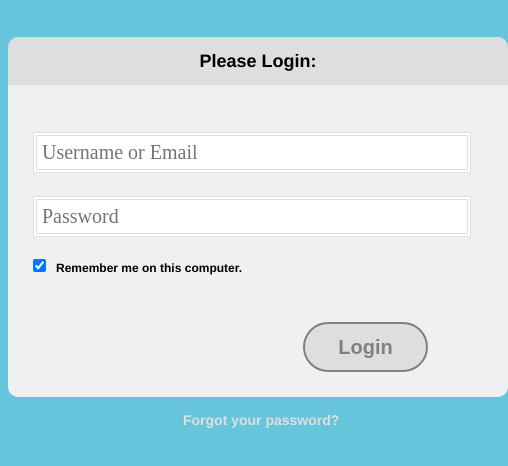
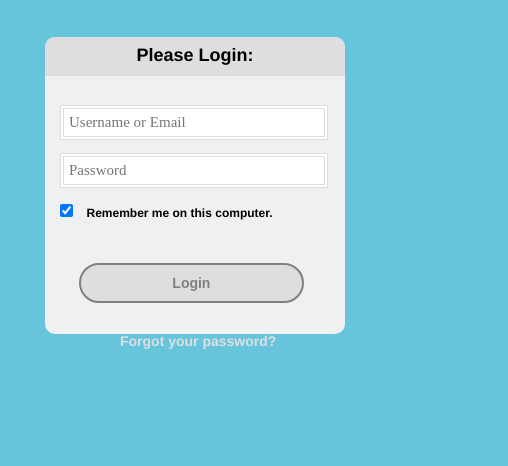
Before and after one commit to Dkelley200/Tech-Academy-Projects, a plain HTML site: page Project/login.html in a window 390 px wide. Shown: the whole page, 508 px wide, since content can reach past the window. Drawn offline with Linux system fonts and the light colour scheme.

Commit message:
added @media to login styles

```diff
--- /dev/null
+++ b/Project/css/login_style2.css
@@ -0,0 +1,153 @@
+body {
+	background-color: #67c5db;
+	font-size: 18px;
+	font-family: "Helvetica Neue", Helvetica, Arial, sans-serif;
+	line-height: 1em;
+	font-weight: bold;
+}
+
+a, a:active, a:link, a:visited {
+	color: #dedee0;
+	font-size: 14px;
+	text-decoration: none;
+}
+
+a:hover {
+	color: #fff;
+}
+
+.container {
+	width: 100%;
+	height: 323px;
+}
+
+.login {
+	border: 2px solid #alalal;
+	box-shadow: inset 0 0 5px #alalal;
+	border-radius: 10px;
+	margin: 10% auto;
+}
+
+.form_header {
+	width: 100%;
+	height: 10%;
+	Background-color: #dedee0;
+	border-bottom: 2px solid #alalal;
+	text-align: center;
+	padding: 3% 0 0 0;
+	border-radius: 10px 10px 0 0;
+}
+
+form {
+	background-color: #eff0f2;
+	padding: 5% 5%;
+	border-radius: 0 0 10px 10px;
+}
+
+input[type="text"],
+input[type="password"] {
+	outline: none;
+	font-family: caption;
+	border: 4px double #dedee0;
+	padding: 5px;
+	margin: 5% 0 0 0;
+}
+
+input[type="text"]:focus,
+input[type="password"]:focus {
+
+		border: 0 0 5px #alalal;
+		box-shadow: inset 0 0 10px #000;
+}
+
+.btn {
+	outline: none;
+	color: #808080;
+	font-weight: bold;
+	text-align: center;
+	border-radius: 25px;
+	background-color: #dedee0;
+	border: 2px solid #808080;
+}
+
+.btn:hover {
+		color: #000;
+		background-color: #dedee0;
+		box-shadow: inset 0 0 5px #000;
+}
+
+
+.rem {
+	font-size: 12px;
+}
+
+.forgot {
+	width: 100%;
+	font-size: 3em;
+}
+
+
+/*---------------------------------------
+	Screen size 500px wide or larger
+	following styles will be applied
+----------------------------------------*/
+
+@media (min-width:500px) {
+	.login {
+		width: 500px;
+		height: 323px;
+	}
+	input[type="text"],
+	input[type="password"]  {
+		width: 420px;
+		font-size: 20px;
+	}
+	.btn {
+		font-size: 20px;
+		width: 125px;
+		height: 50px;
+		margin: 45px 0 0 270px;
+	}
+	.forgot a {
+		margin: 0 0 0 35%
+	}
+	.chk {
+		margin:5% 0 0 0;
+	}
+	.rem {
+		margin: 5% 0 0 10px;
+	}
+}
+
+/*-------------------------------------
+	Screen size less than 500px wide,
+	following styles will be applied.
+--------------------------------------*/
+
+@media (max-width:499px) {
+	.login	{
+	width: 300px;
+	height: 297px;
+	background-color: #eff0f2;
+	}
+	input[type="text"],
+	input[type="password"] {
+		width: 250px;
+		font-size: 15px;
+	}
+	.btn {
+		font-size: 14px;
+		width: 225px;
+		height: 40px;
+		margin: 15% 0 0 7%;
+	}
+	.forgot a {
+		margin: 0 0 0 25%
+	}
+	.chk {
+		margin: 6% 0 0 0;
+	}
+	.rem {
+		margin: 6% 0 0 5%;
+	}
+}
--- a/Project/login.html
+++ b/Project/login.html
@@ -4,7 +4,7 @@
 		<title>Login form Demo</title>
 		<meta http-equiv="Content-Type" content="text/html; charset="UTF-8">
 		<meta content="width=device-width,initial-scale=1.0" name="viewport">
-		<link rel="stylesheet" href="./css/login_style.css">
+		<link rel="stylesheet" href="./css/login_style2.css">
 	</head>
 
 	<body>
```
